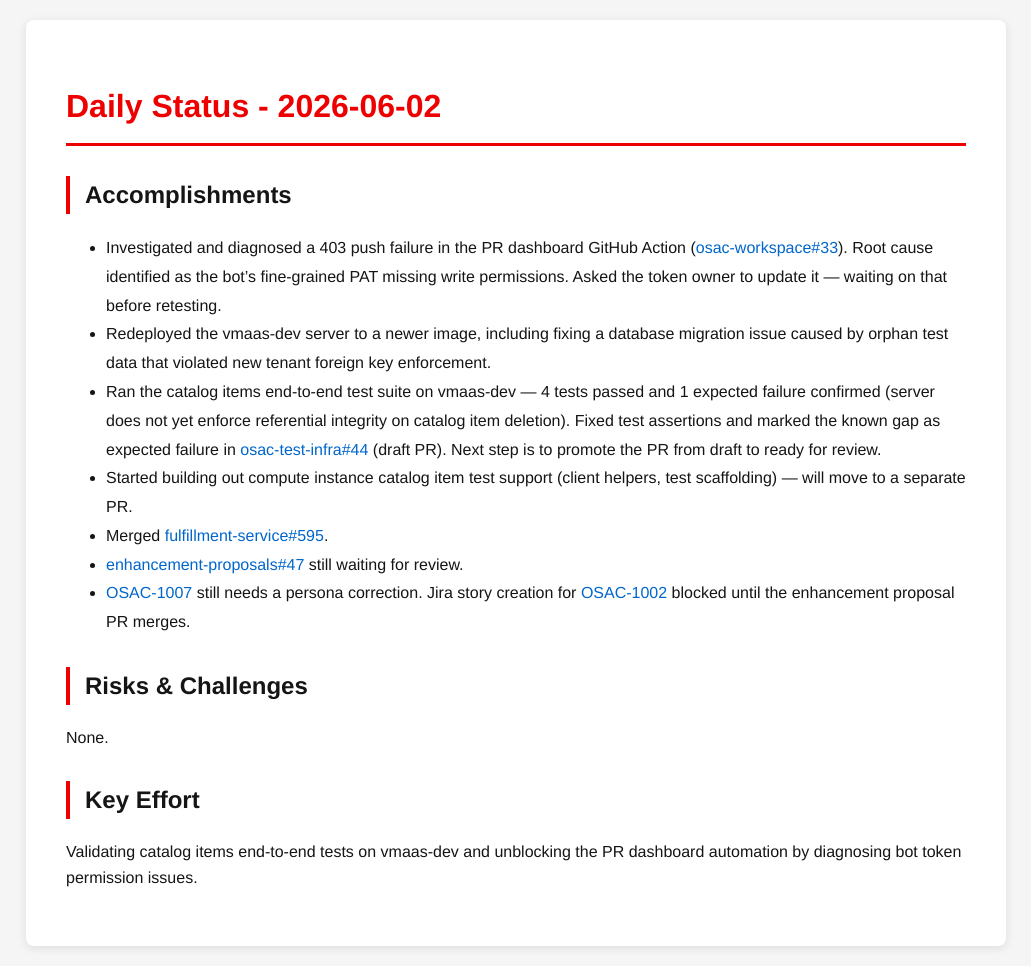
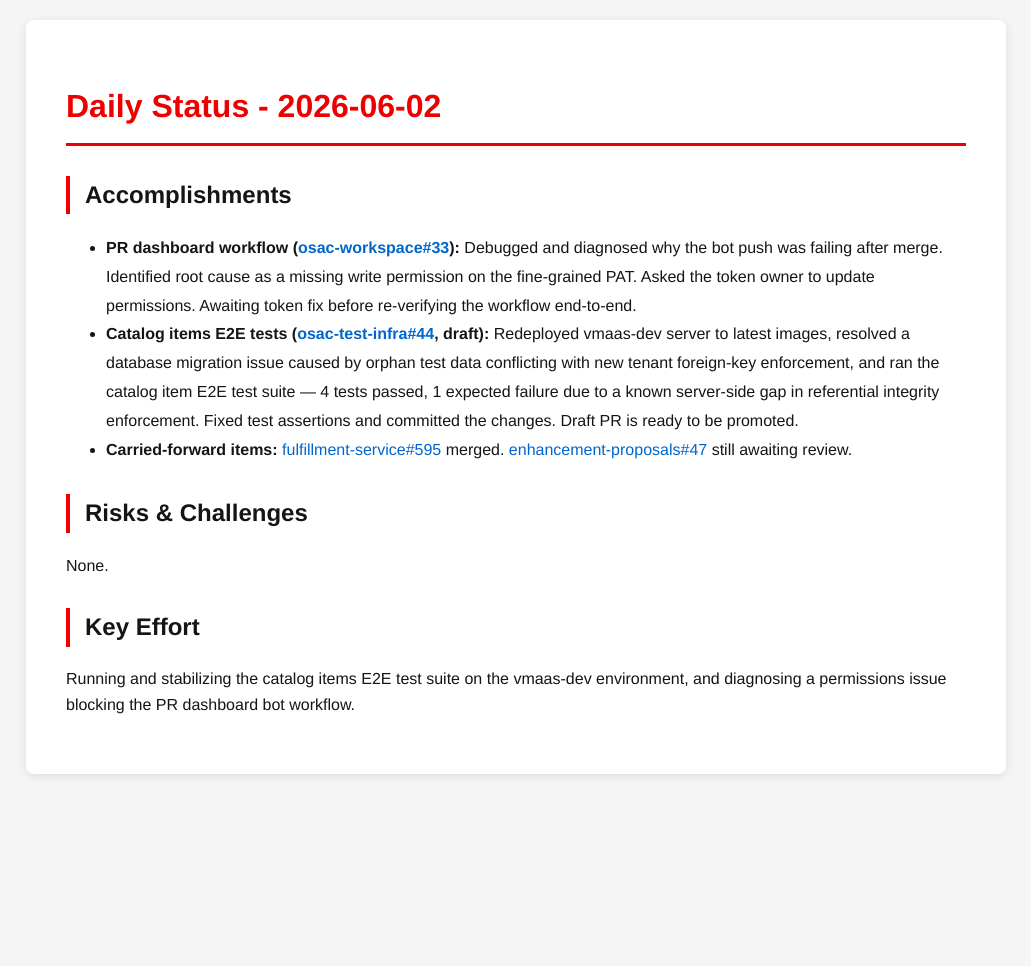
Before and after one commit to tzvatot/daily-status, a Jekyll site: the page built from 2026-06-02.md, in a window 1280 px wide. Shown: the whole page, without its empty margins (124-1155 px from the left). Built offline with Jekyll 4.4.1, drawn with Linux system fonts in a browser that asks for light colours; after the commit the page ends 900 px from its top, so only the background shows below that.

Commit message:
Daily status update - 2026-06-02

```diff
--- a/2026-06-02.md
+++ b/2026-06-02.md
@@ -7,16 +7,12 @@ date: 2026-06-02
 # Daily Status - 2026-06-02
 
 ## Accomplishments
-- Investigated and diagnosed a 403 push failure in the PR dashboard GitHub Action ([osac-workspace#33](https://github.com/osac-project/osac-workspace/pull/33)). Root cause identified as the bot's fine-grained PAT missing write permissions. Asked the token owner to update it — waiting on that before retesting.
-- Redeployed the vmaas-dev server to a newer image, including fixing a database migration issue caused by orphan test data that violated new tenant foreign key enforcement.
-- Ran the catalog items end-to-end test suite on vmaas-dev — 4 tests passed and 1 expected failure confirmed (server does not yet enforce referential integrity on catalog item deletion). Fixed test assertions and marked the known gap as expected failure in [osac-test-infra#44](https://github.com/osac-project/osac-test-infra/pull/44) (draft PR). Next step is to promote the PR from draft to ready for review.
-- Started building out compute instance catalog item test support (client helpers, test scaffolding) — will move to a separate PR.
-- Merged [fulfillment-service#595](https://github.com/osac-project/fulfillment-service/pull/595).
-- [enhancement-proposals#47](https://github.com/osac-project/enhancement-proposals/pull/47) still waiting for review.
-- [OSAC-1007](https://redhat.atlassian.net/browse/OSAC-1007) still needs a persona correction. Jira story creation for [OSAC-1002](https://redhat.atlassian.net/browse/OSAC-1002) blocked until the enhancement proposal PR merges.
+- **PR dashboard workflow ([osac-workspace#33](https://github.com/osac-project/osac-workspace/pull/33)):** Debugged and diagnosed why the bot push was failing after merge. Identified root cause as a missing write permission on the fine-grained PAT. Asked the token owner to update permissions. Awaiting token fix before re-verifying the workflow end-to-end.
+- **Catalog items E2E tests ([osac-test-infra#44](https://github.com/osac-project/osac-test-infra/pull/44), draft):** Redeployed vmaas-dev server to latest images, resolved a database migration issue caused by orphan test data conflicting with new tenant foreign-key enforcement, and ran the catalog item E2E test suite — 4 tests passed, 1 expected failure due to a known server-side gap in referential integrity enforcement. Fixed test assertions and committed the changes. Draft PR is ready to be promoted.
+- **Carried-forward items:** [fulfillment-service#595](https://github.com/osac-project/fulfillment-service/pull/595) merged. [enhancement-proposals#47](https://github.com/osac-project/enhancement-proposals/pull/47) still awaiting review.
 
 ## Risks & Challenges
 None.
 
 ## Key Effort
-Validating catalog items end-to-end tests on vmaas-dev and unblocking the PR dashboard automation by diagnosing bot token permission issues.
+Running and stabilizing the catalog items E2E test suite on the vmaas-dev environment, and diagnosing a permissions issue blocking the PR dashboard bot workflow.
```
